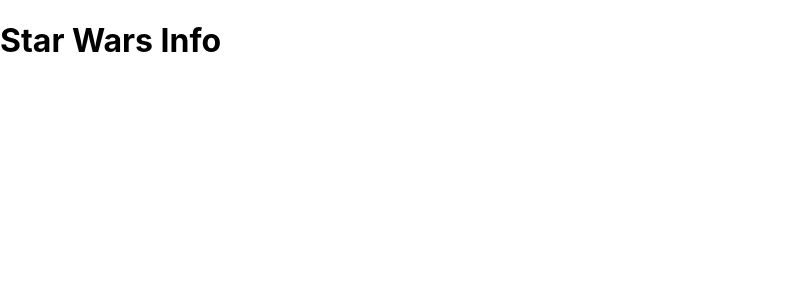
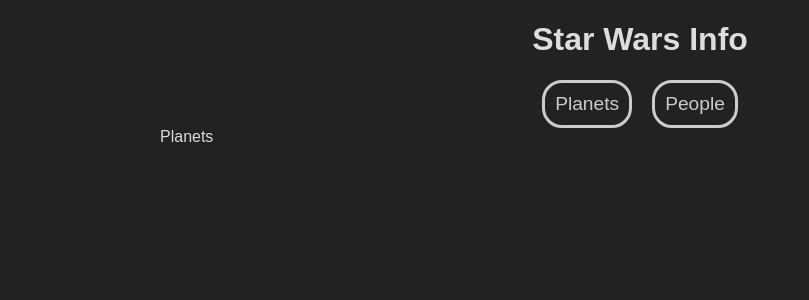
Before and after one commit to vandarrellponce/react-query-example1, a React (Create React App) app: page / in a window 1280 px wide. Shown: the top 300 px of the page, without its empty margins (0-809 px from the left). Built offline with nearby package versions, Linux system fonts and the light colour scheme.

Commit message:
app basic setup

```diff
--- a/src/App.tsx
+++ b/src/App.tsx
@@ -1,12 +1,20 @@
-import React from 'react'
+import React, { useEffect, useState } from 'react'
+import Navbar from './components/Navbar'
+import People from './components/People'
+import Planets from './components/Planets'
 
 const App = (props) => {
-	return (
-		<div className="App">
-			<h1>Star Wars Info</h1>
-			<div className="content"></div>
-		</div>
-	)
+  const [page, setPage] = useState('planets')
+  useEffect(() => {}, [])
+  return (
+    <div className="App">
+      <h1>Star Wars Info</h1>
+      <Navbar setPage={setPage} />
+      <div className="content">
+        {page === 'planets' ? <Planets /> : <People />}
+      </div>
+    </div>
+  )
 }
 
 export default App
--- a/src/components/Navbar.tsx
+++ b/src/components/Navbar.tsx
@@ -1,7 +1,30 @@
 import React from 'react'
 
-const Navbar = () => {
-	return <div>Navbar</div>
+interface myProps {
+  setPage: any
+}
+
+const Navbar: React.FC<myProps> = ({ setPage }) => {
+  return (
+    <nav>
+      <button
+        onClick={(e) => {
+          e.preventDefault()
+          setPage('planets')
+        }}
+      >
+        Planets
+      </button>
+      <button
+        onClick={(e) => {
+          e.preventDefault()
+          setPage('people')
+        }}
+      >
+        People
+      </button>
+    </nav>
+  )
 }
 
 export default Navbar
--- a/src/components/People.tsx
+++ b/src/components/People.tsx
@@ -1,7 +1,7 @@
 import React from 'react'
 
 const People = () => {
-	return <div></div>
+	return <div> People </div>
 }
 
 export default People
--- a/src/components/Planets.tsx
+++ b/src/components/Planets.tsx
@@ -1,7 +1,7 @@
 import React from 'react'
 
 const Planets = () => {
-	return <div></div>
+	return <div> Planets</div>
 }
 
 export default Planets
--- a/src/index.css
+++ b/src/index.css
@@ -1,13 +1,32 @@
 body {
   margin: 0;
-  font-family: -apple-system, BlinkMacSystemFont, 'Segoe UI', 'Roboto', 'Oxygen',
-    'Ubuntu', 'Cantarell', 'Fira Sans', 'Droid Sans', 'Helvetica Neue',
-    sans-serif;
-  -webkit-font-smoothing: antialiased;
-  -moz-osx-font-smoothing: grayscale;
+  font-family: sans-serif;
+  background: #222;
+  color: #ddd;
+  text-align: center;
 }
 
-code {
-  font-family: source-code-pro, Menlo, Monaco, Consolas, 'Courier New',
-    monospace;
+.App {
+  width: 960px;
+  margin: 0 auto;
 }
+
+button {
+  margin: 0 10px;
+  background: transparent;
+  border: 3px solid #ccc;
+  border-radius: 20px;
+  padding: 10px;
+  color: #ccc;
+  font-size: 1.2em;
+  cursor: pointer;
+}
+
+button:hover {
+  color: #fff;
+  border-color: #fff;
+}
+
+.content {
+  text-align: left;
+}
```
Also changed, not shown: public/manifest.json, 2 other files (tests, documents, lock files or other folders).
